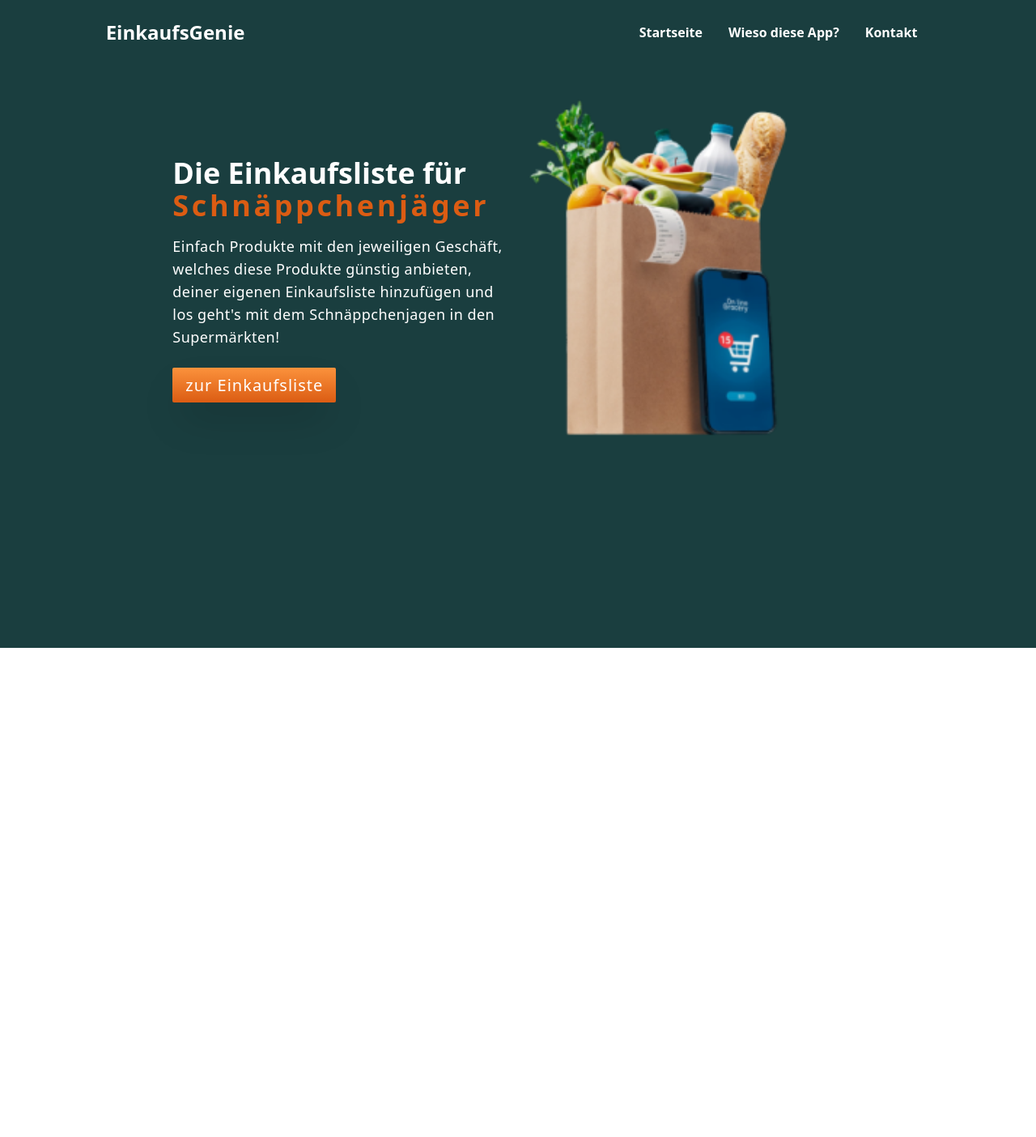
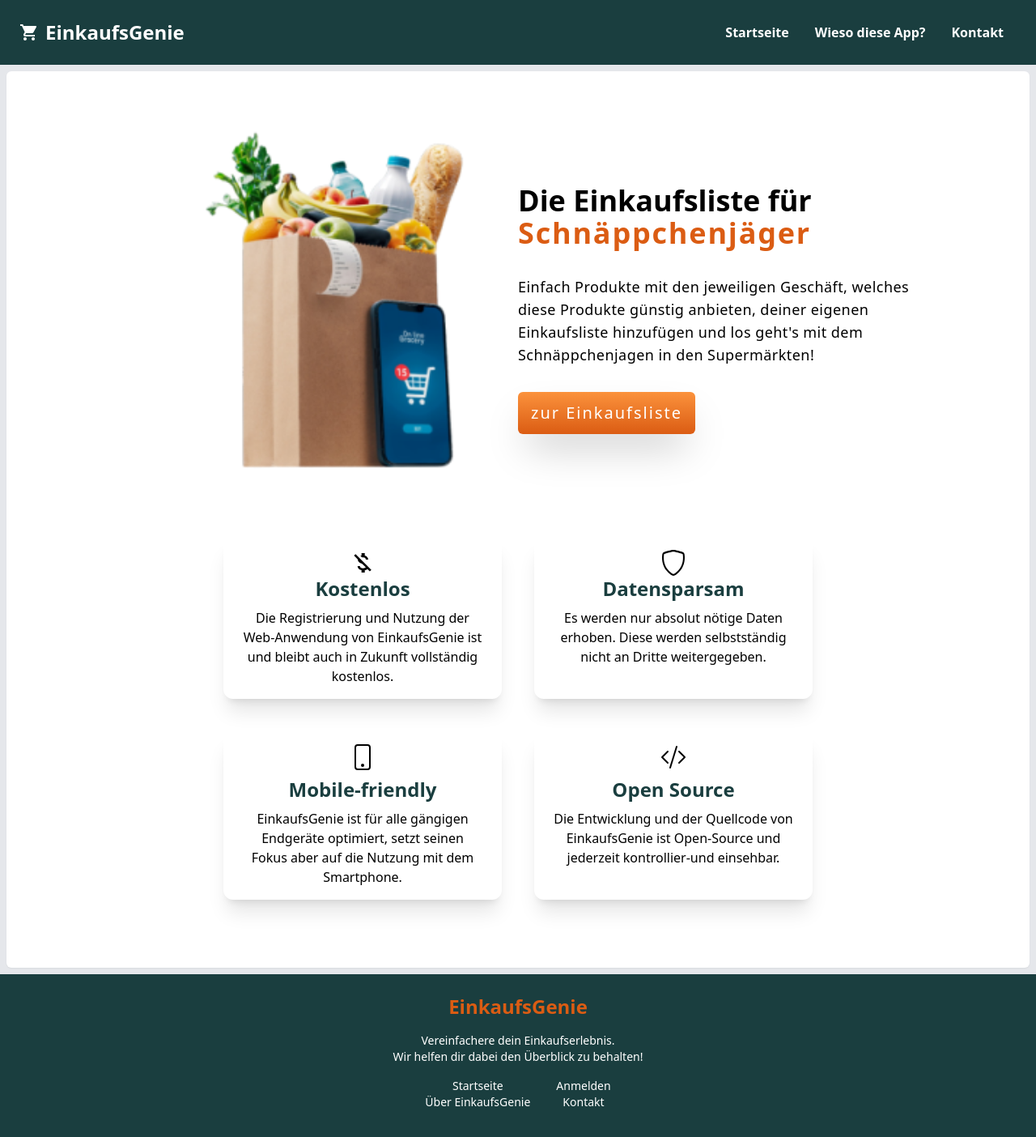
Before and after one commit to n-els/next-shoppinglist, a Next.js app: page / in a window 1280 px wide. Shown: the top 1404 px of the page at 81% size. Before the commit the page ends 800 px from the top, so only its background shows below. Built offline with nearby package versions, Linux system fonts and the light colour scheme.

Commit message:
landing page complete redesigned, add benefits and icons

```diff
--- /dev/null
+++ b/components/LandingPageLayout/Benefits.js
@@ -0,0 +1,53 @@
+import React from 'react';
+import { BsCodeSlash, BsShield, BsPhone } from 'react-icons/bs';
+import { MdOutlineMoneyOffCsred } from 'react-icons/md';
+
+const Benefits = () => {
+  return (
+    <section className="grid grid-cols-1 sm:grid-cols-2 mt-8 text-center lg:max-w-3xl mx-auto">
+      <div className="rounded-xl px-6 py-4 m-5 shadow-xl flex flex-col items-center ">
+        <MdOutlineMoneyOffCsred size="2rem" />
+        <h2 className="text-primary text-xl md:text-2xl font-extrabold mb-2">
+          Kostenlos
+        </h2>
+        <p>
+          Die Registrierung und Nutzung der Web-Anwendung von EinkaufsGenie ist
+          und bleibt auch in Zukunft vollständig kostenlos.
+        </p>
+      </div>
+      <div className="rounded-xl px-6 py-4 m-5 shadow-xl flex flex-col items-center ">
+        <BsShield size="2rem" />
+        <h2 className="text-primary text-xl md:text-2xl font-extrabold mb-2">
+          Datensparsam
+        </h2>
+        <p>
+          Es werden nur absolut nötige Daten erhoben. Diese werden selbstständig
+          nicht an Dritte weitergegeben.
+        </p>
+      </div>
+      <div className="rounded-xl px-6 py-4 m-5 shadow-xl flex flex-col items-center ">
+        <BsPhone size="2rem" />
+        <h2 className="text-primary text-xl md:text-2xl font-extrabold my-2">
+          Mobile-friendly
+        </h2>
+        <p>
+          EinkaufsGenie ist für alle gängigen Endgeräte optimiert, setzt seinen
+          Fokus aber auf die Nutzung mit dem Smartphone.
+        </p>
+      </div>
+      <div className="rounded-xl px-6 py-4 m-5 shadow-xl flex flex-col items-center ">
+        <BsCodeSlash size="2rem" />
+
+        <h2 className="text-primary text-xl md:text-2xl font-extrabold my-2">
+          Open Source
+        </h2>
+        <p>
+          Die Entwicklung und der Quellcode von EinkaufsGenie ist Open-Source
+          und jederzeit kontrollier-und einsehbar.
+        </p>
+      </div>
+    </section>
+  );
+};
+
+export default Benefits;
--- /dev/null
+++ b/components/LandingPageLayout/Footer.js
@@ -0,0 +1,36 @@
+import React from 'react';
+import PrimaryButton from '../UI/PrimaryButton';
+
+const Footer = () => {
+  return (
+    <footer className="bg-primary p-6 m-0 min-h-[220px]">
+      <h1 className="text-secondary font-extrabold text-2xl text-center">
+        EinkaufsGenie
+      </h1>
+      <p className="text-white mt-4 text-sm text-center">
+        Vereinfachere dein Einkaufserlebnis. <br /> Wir helfen dir dabei den
+        Überblick zu behalten!
+      </p>
+      <div className="flex gap-8 mt-4 text-sm justify-center text-center">
+        <ul className="text-white">
+          <li>
+            <a href="http://">Startseite</a>
+          </li>
+          <li>
+            <a href="http://">Über EinkaufsGenie</a>
+          </li>
+        </ul>
+        <ul className="text-white">
+          <li>
+            <a href="http://">Anmelden</a>
+          </li>
+          <li>
+            <a href="http://">Kontakt</a>
+          </li>
+        </ul>
+      </div>
+    </footer>
+  );
+};
+
+export default Footer;
--- a/components/LandingPageLayout/Header.js
+++ b/components/LandingPageLayout/Header.js
@@ -1,10 +1,15 @@
 import React from 'react';
 import Navigation from './Navigation';
+import { MdShoppingCart } from 'react-icons/md';
 
 const Header = () => {
   return (
-    <header className="p-6 flex justify-between items-center">
-      <h1 className="text-white font-extrabold text-2xl ">EinkaufsGenie</h1>
+    <header className="bg-primary p-6 flex justify-between items-center">
+      <div className="flex items-center text-white gap-2">
+        <MdShoppingCart size="1.5rem" />
+        <h1 className="font-extrabold text-xl md:text-2xl">EinkaufsGenie</h1>
+      </div>
+
       <Navigation />
     </header>
   );
--- a/components/LandingPageLayout/Hero.js
+++ b/components/LandingPageLayout/Hero.js
@@ -4,8 +4,8 @@ import Image from 'next/image';
 
 const Hero = () => {
   return (
-    <div className="flex flex-col md:flex-row-reverse items-center px-10 md:px-0">
-      <div className="block sm:hidden">
+    <section className="grid grid-cols-1 md:grid-cols-2 items-center">
+      <div className="block md:hidden place-self-center">
         <Image
           src="/images/cutout-hero-1.png"
           alt="Hero Image"
@@ -13,7 +13,7 @@ const Hero = () => {
           height="400"
         />
       </div>
-      <div className="hidden sm:block flex-1">
+      <div className="hidden md:block xl:content-center xl:ml-auto">
         <Image
           src="/images/cutout-hero-1.png"
           alt="Hero Image"
@@ -21,22 +21,23 @@ const Hero = () => {
           height="400"
         />
       </div>
-      <div className="text-center md:text-left flex-1">
-        <h2 className="text-3xl md:text-4xl font-bold text-white ">
+      <div className="text-center md:text-left xl:max-w-lg ">
+        <h2 className="text-3xl lg:text-4xl font-bold">
           Die Einkaufsliste für
           <br />
-          <span className="text-secondary font-black sm:tracking-widest">
+          <span className="text-secondary font-black sm:tracking-wider">
             Schnäppchenjäger
           </span>
         </h2>
-        <p className="text-white md:text-lg mt-4 tracking-wide mb-8">
+        <p className="py-4 px-8 md:px-0 md:text-lg mt-4 tracking-wide mb-4">
           Einfach Produkte mit den jeweiligen Geschäft, welches diese Produkte
           günstig anbieten, deiner eigenen Einkaufsliste hinzufügen und los
           geht's mit dem Schnäppchenjagen in den Supermärkten!
         </p>
+
         <PrimaryButton link={'/lists'}>zur Einkaufsliste</PrimaryButton>
       </div>
-    </div>
+    </section>
   );
 };
 
--- a/components/LandingPageLayout/MobileMenu.js
+++ b/components/LandingPageLayout/MobileMenu.js
@@ -16,21 +16,16 @@ const MobileMenu = ({ links }) => {
       <ul
         className={`${
           isOpen ? 'block' : 'hidden'
-        } w-2/3 h-[90%] bg-primary absolute left-0 top-14 text-orange-100 font-semibold border-r border-green-900`}
+        } w-2/3  bg-primary absolute left-0 top-14 min-h-full text-orange-100 font-semibold border-r border-green-900`}
       >
         {links.map((link) => (
           <li
             key={link.name}
-            className="py-4 pl-6 text-sm border-b border-green-900"
+            className="py-6 pl-6 text-xl border-b border-green-900 "
           >
             <a href={link.href}>{link.name}</a>
           </li>
         ))}
-        <li>
-          <a href="http://github.com/n-els" target="_blank">
-            Github
-          </a>
-        </li>
       </ul>
     </div>
   );
--- a/components/LandingPageLayout/index.js
+++ b/components/LandingPageLayout/index.js
@@ -1,11 +1,15 @@
 import React from 'react';
+import Footer from './Footer';
 import Header from './Header';
 
 const Layout = (props) => {
   return (
-    <div className="bg-primary md:w-5/6 md:flex md:flex-col mx-auto">
+    <div className="md:flex md:flex-col">
       <Header />
-      <main className="mt-8 md:w-4/5 mx-auto">{props.children}</main>
+      <main className="bg-white m-3 sm:m-2 py-8 md:p-16 shadow-sm rounded-md">
+        {props.children}
+      </main>
+      <Footer />
     </div>
   );
 };
--- a/components/UI/PrimaryButton.js
+++ b/components/UI/PrimaryButton.js
@@ -3,8 +3,8 @@ import React from 'react';
 const PrimaryButton = ({ children, link }) => {
   return (
     <a
-      className="bg-gradient-to-t from-secondary to-orange-400 py-2 px-4 hover:from-orange-700 hover:to-secondary
-       text-white text-xl rounded-sm tracking-wider my-4 shadow-2xl"
+      className="bg-gradient-to-t from-secondary to-orange-400 py-3 px-4 hover:from-orange-700 hover:to-secondary
+       text-white text-xl rounded-[6px] tracking-widest shadow-2xl inline-block"
       href={link}
     >
       {children}
--- a/components/layout/Navbar.js
+++ b/components/layout/Navbar.js
@@ -34,21 +34,21 @@ const Navbar = () => {
       <div
         className={`w-full block flex-grow lg:flex lg:items-center lg:w-auto ${
           isOpen ? 'block' : 'hidden'
-        }`}
+        } duration-300 ease-in-out`}
       >
         <div className="text-sm lg:flex-grow">
           <NavbarLink to={'/'} clickHandler={toggleOpen}>
             Start
           </NavbarLink>
-          <NavbarLink to={'/lists'} clickHandler={toggleOpen}>
+          <NavbarLink
+            to={'/lists/63a049517ba87644ea547db7'}
+            clickHandler={toggleOpen}
+          >
             Meine Liste
           </NavbarLink>
-          <NavbarLink to={'/profil'} clickHandler={toggleOpen}>
-            Mein Profil
-          </NavbarLink>
 
-          <NavbarLink to={'/auth'} clickHandler={toggleOpen}>
-            Anmelden
+          <NavbarLink to={'/register'} clickHandler={toggleOpen}>
+            Registrieren
           </NavbarLink>
         </div>
         <div>
--- a/pages/_app.js
+++ b/pages/_app.js
@@ -7,7 +7,7 @@ function MyApp({ Component, pageProps }) {
     ? Component.getLayout(pageProps.path)
     : Layout;
 
-  const bgColor = Component.getLayout ? 'bg-primary' : 'bg-secondary';
+  const bgColor = Component.getLayout ? 'bg-gray-200' : 'bg-secondary';
 
   return (
     <div className={`${bgColor} min-h-screen`}>
--- a/pages/index.js
+++ b/pages/index.js
@@ -8,6 +8,8 @@ import GitHubIcon from '../components/Icons/GitHubIcon';
 import PrimaryButton from '../components/UI/PrimaryButton';
 import Hero from '../components/LandingPageLayout/Hero';
 
+import Benefits from '../components/LandingPageLayout/Benefits';
+
 export default function HomePage() {
   return (
     <>
@@ -15,6 +17,7 @@ export default function HomePage() {
         <title>EinkaufsGenie</title>
       </Head>
       <Hero />
+      <Benefits />
     </>
   );
 }
--- a/pages/profil.js
+++ b/pages/profil.js
@@ -1,16 +1,27 @@
 import { useSession } from 'next-auth/react';
-import React from 'react';
+import React, { useState } from 'react';
 import { unstable_getServerSession } from 'next-auth/next';
 import { authOptions } from '../pages/api/auth/[...nextauth]';
 
 const UserProfilePage = () => {
   const session = useSession();
+  const [isMessageVisible, setIsMessageVisible] = useState(false);
 
   console.log(session);
 
   return (
     <div>
       <p>Du bist als {session.data.user.email} eingeloggt</p>
+      <button onClick={() => setIsMessageVisible(!isMessageVisible)}>
+        Toggle Message
+      </button>
+      <div
+        className={`${
+          isMessageVisible ? 'opacity-100' : 'opacity-0'
+        } duration-300 ease-in-out`}
+      >
+        Testnachricht
+      </div>
     </div>
   );
 };
```
